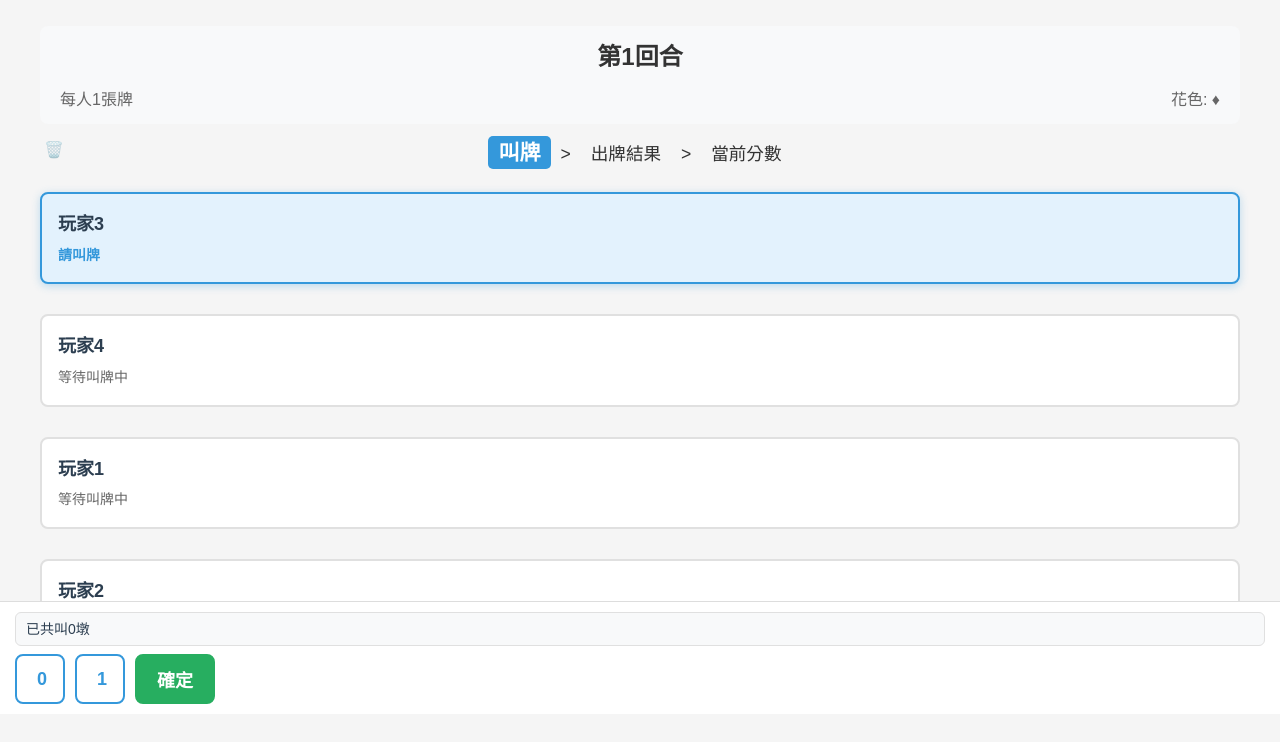
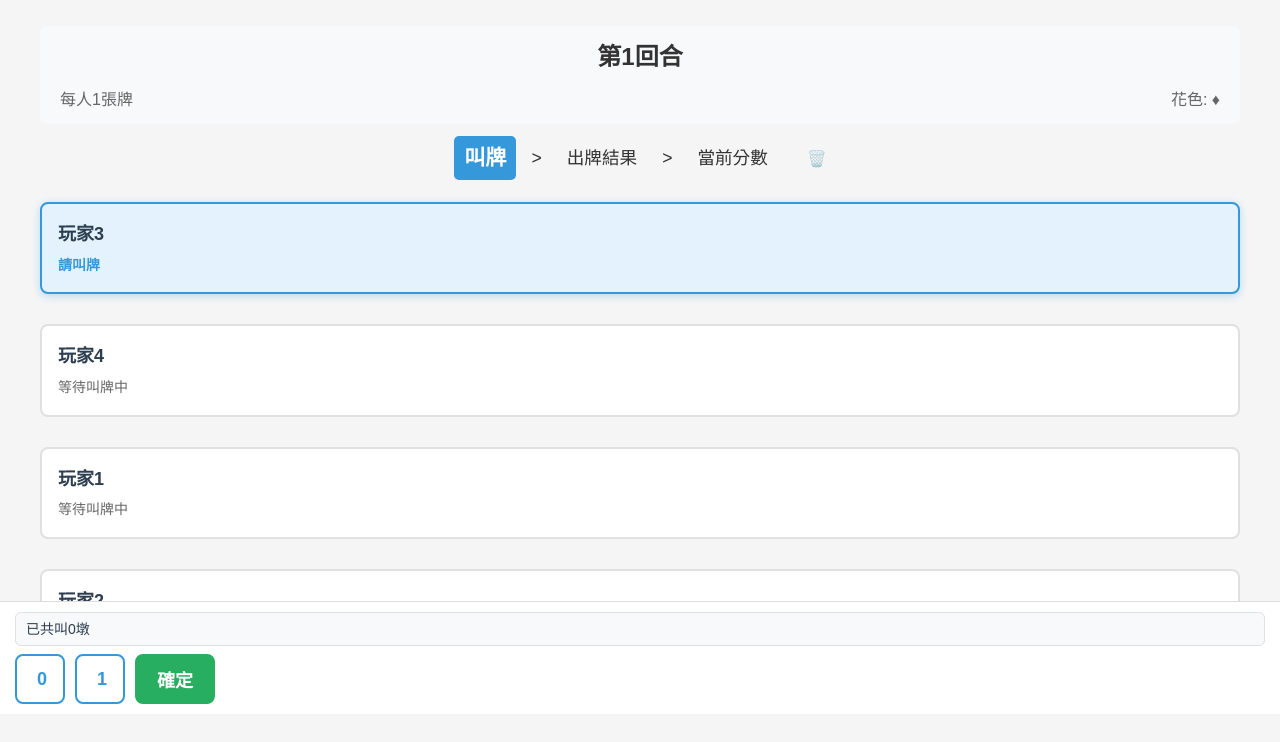
Before and after one commit to tonyfong/wizard-scoreboard, a plain HTML site: page index.html in a window 1280 px wide. Both pictures are taken after a click on the button "開始遊戲". Shown: the part 86-828 px from the top of the page. Drawn offline with Linux system fonts and the light colour scheme.

Commit message:
修復頁面布局問題：恢復flex布局，將垃圾桶按鈕放在流程文字右側

```diff
--- a/index.html
+++ b/index.html
@@ -370,13 +370,13 @@
             text-align: center;
             margin-bottom: 12px;
             font-size: 1.1em;
-            position: relative;
+            display: flex;
+            align-items: center;
+            justify-content: center;
+            gap: 10px;
         }
 
         .clear-game-quick-btn {
-            position: absolute;
-            top: 0;
-            left: 0;
             background: none;
             border: none;
             font-size: 16px;
@@ -385,7 +385,7 @@
             transition: opacity 0.2s;
             padding: 4px;
             border-radius: 4px;
-            z-index: 10;
+            margin-left: 10px;
         }
 
         .clear-game-quick-btn:hover {
```
